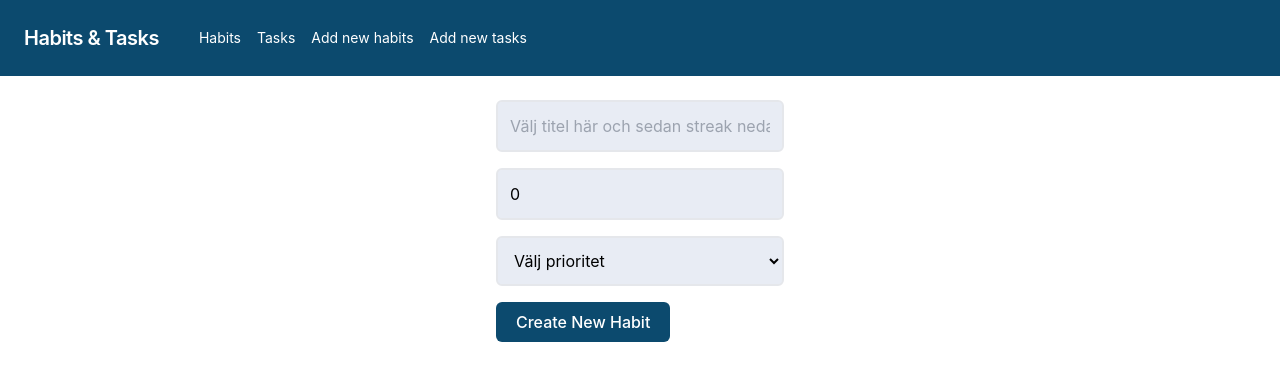
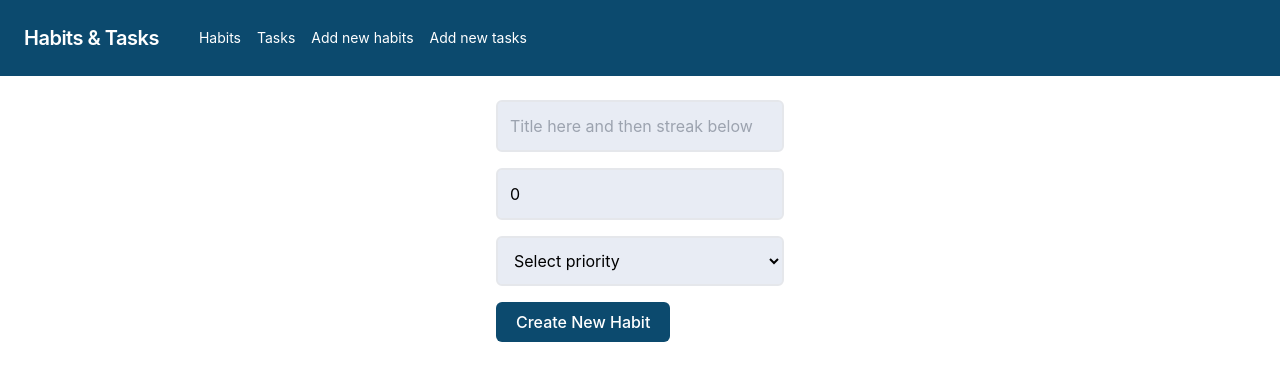
Before and after one commit to SainaFirooz/habits-and-tasks-app, a React (Create React App) app: page /NewHabit in a window 1280 px wide. Shown: the top 380 px of the page. Built offline with nearby package versions, Linux system fonts and the light colour scheme.

Commit message:
swedish to english

```diff
--- a/src/pages/NewHabit.jsx
+++ b/src/pages/NewHabit.jsx
@@ -36,7 +36,7 @@ const NewHabit = ({ addHabit }) => {
             value={title}
             onChange={(e) => setTitle(e.target.value)}
             required
-            placeholder="Välj titel här och sedan streak nedan"
+            placeholder="Title here and then streak below"
           />
         </div>
 
@@ -56,7 +56,7 @@ const NewHabit = ({ addHabit }) => {
             onChange={(e) => setPriority(e.target.value)}
             required
           >
-          <option value="">Välj prioritet</option>
+          <option value="">Select priority</option>
             <option value="low">Low</option>
             <option value="medium">Medium</option>
             <option value="high">High</option>
```
